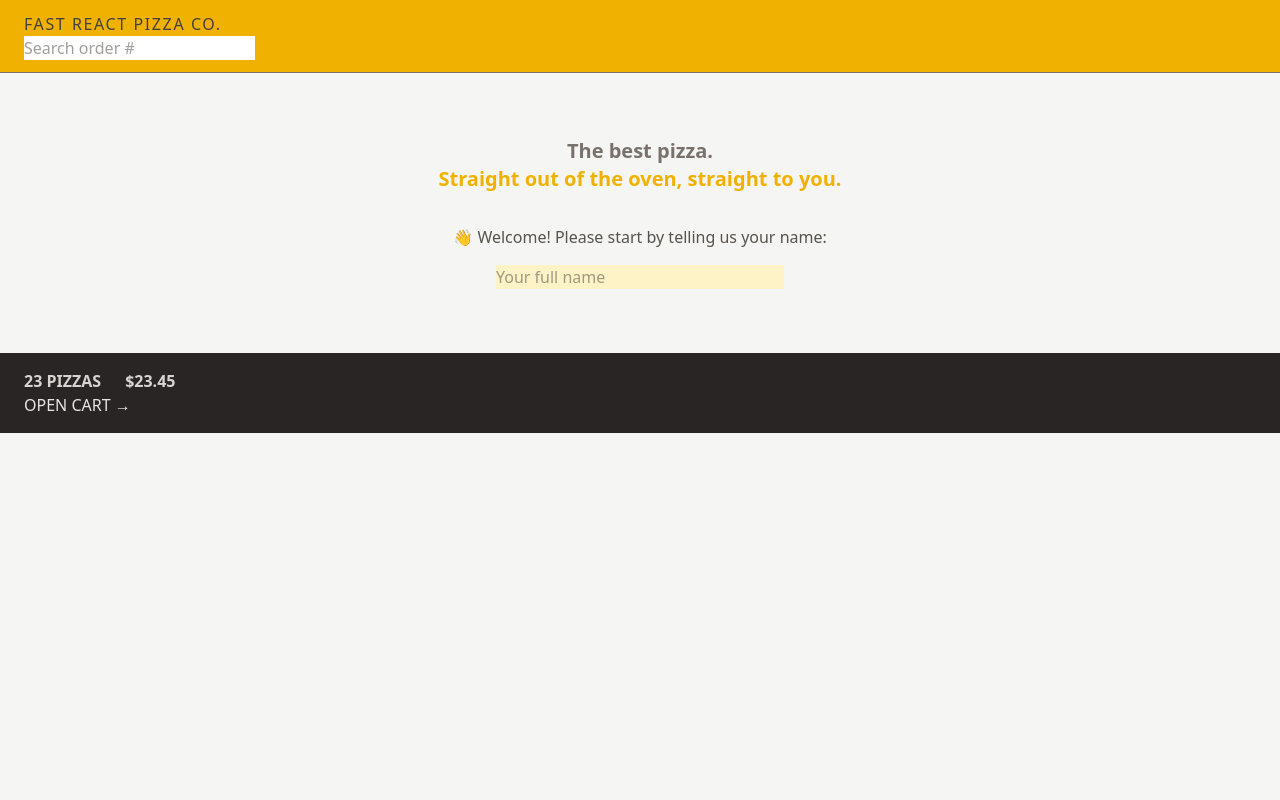
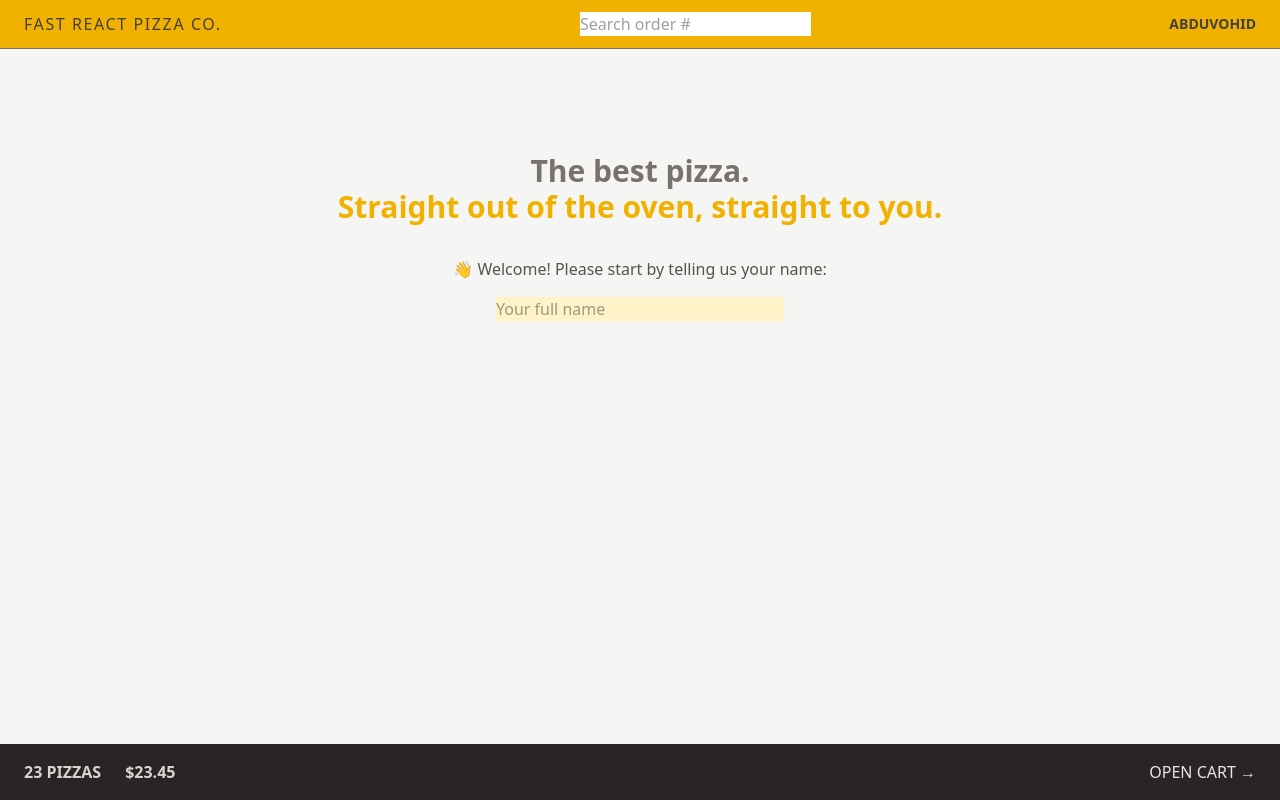
Before and after one commit to Abduvokh1D/fast-react-pizza, a React (Vite) app: page / in a window 1280 px wide. Built offline with nearby package versions, Linux system fonts and the light colour scheme.

Commit message:
Learning Css-grid

```diff
--- a/src/features/cart/CartOverview.jsx
+++ b/src/features/cart/CartOverview.jsx
@@ -2,7 +2,7 @@
 
 function CartOverview() {
   return (
-    <div className="bg-stone-800 px-4 py-4 text-sm text-stone-200 uppercase sm:px-6 md:text-base">
+    <div className="flex items-center justify-between bg-stone-800 px-4 py-4 text-sm text-stone-200 uppercase sm:px-6 md:text-base">
       <p className="space-x-4 font-semibold text-stone-300 sm:space-x-6">
         <span>23 pizzas</span>
         <span>$23.45</span>
--- a/src/features/order/CreateOrder.jsx
+++ b/src/features/order/CreateOrder.jsx
@@ -4,7 +4,7 @@
 // https://uibakery.io/regex-library/phone-number
 const isValidPhone = (str) =>
   /^\+?\d{1,4}?[-.\s]?\(?\d{1,3}?\)?[-.\s]?\d{1,4}[-.\s]?\d{1,4}[-.\s]?\d{1,9}$/.test(
-    str
+    str,
   );
 
 const fakeCart = [
@@ -45,13 +45,13 @@
       <Form method="POST">
         <div>
           <label>First Name</label>
-          <input type="text" name="customer" required />
+          <input type="text" name="customer" required className="bg-white" />
         </div>
 
         <div>
           <label>Phone number</label>
           <div>
-            <input type="tel" name="phone" required />
+            <input type="tel" name="phone" required className="bg-white" />
           </div>
           {formErrors?.phone && <p>{formErrors.phone}</p>}
         </div>
@@ -59,7 +59,7 @@
         <div>
           <label>Address</label>
           <div>
-            <input type="text" name="address" required />
+            <input type="text" name="address" required className="bg-white" />
           </div>
         </div>
 
--- a/src/features/user/Username.jsx
+++ b/src/features/user/Username.jsx
@@ -1,5 +1,5 @@
 function Username() {
-  return <div className="hidden text-sm font-semibold">Abduvohid</div>;
+  return <div className="hidden text-sm font-semibold md:block">Abduvohid</div>;
 }
 
 export default Username;
--- a/src/ui/AppLayout.jsx
+++ b/src/ui/AppLayout.jsx
@@ -7,12 +7,15 @@
   const isLoading = navigation.state === "loading";
 
   return (
-    <div className="layout">
+    <div className="grid h-screen grid-rows-[auto_1fr_auto]">
       {isLoading && <Loader />}
       <Header />
-      <main>
-        <Outlet />
-      </main>
+      <div className="my-10 overflow-scroll">
+        <main className="mx-auto max-w-3xl overflow-scroll">
+          <Outlet />
+        </main>
+      </div>
+
       <CartOverview />
     </div>
   );
--- a/src/ui/Header.jsx
+++ b/src/ui/Header.jsx
@@ -4,7 +4,7 @@
 
 function Header() {
   return (
-    <header className="border-b border-stone-500 bg-yellow-500 px-4 py-3 uppercase sm:px-6">
+    <header className="flex items-center justify-between border-b border-stone-500 bg-yellow-500 px-4 py-3 uppercase sm:px-6">
       <Link to="/" className="tracking-widest">
         Fast React Pizza Co.
       </Link>
--- a/src/ui/Home.jsx
+++ b/src/ui/Home.jsx
@@ -2,8 +2,8 @@
 
 function Home() {
   return (
-    <div className="my-10 text-center sm:my-16">
-      <h1 className="mb-8 text-xl font-semibold text-stone-500">
+    <div className="my-10 px-4 text-center sm:my-16">
+      <h1 className="mb-8 text-xl font-semibold text-stone-500 md:text-3xl">
         The best pizza.
         <br />
         <span className="text-yellow-500">
```
Also changed, not shown: src/index.css (+20 -5 lines), 1 other file (tests, documents, lock files or other folders).
